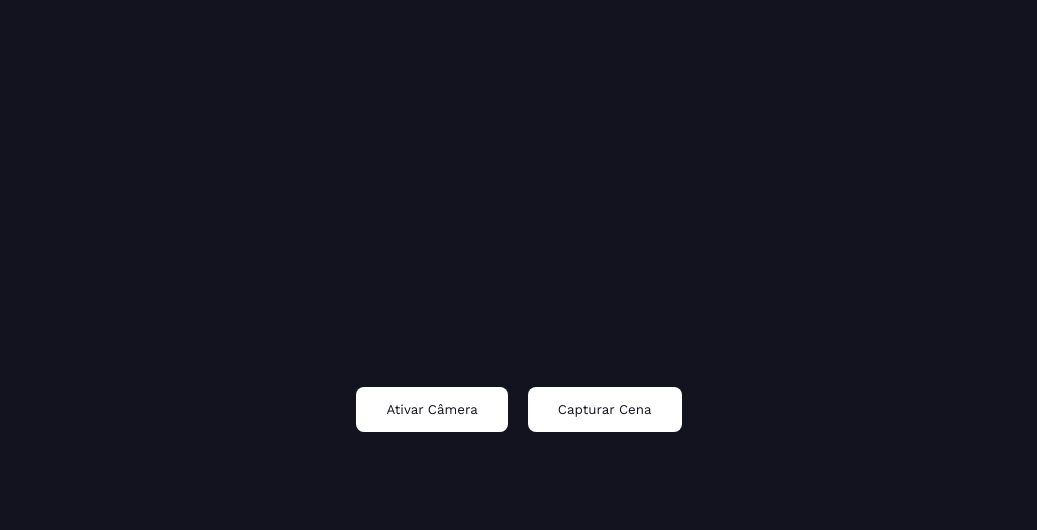
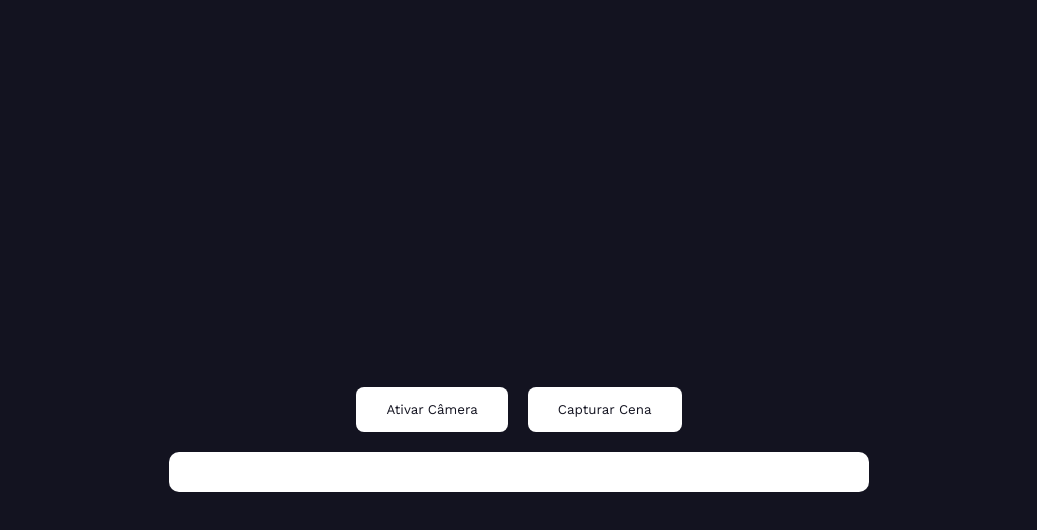
Before and after one commit to YaSiunte/sprint2-web, a plain HTML site: page index.html in a window 1280 px wide. Shown: the part 640-1170 px from the top of the page, without its empty margins (121-1158 px from the left). Before the commit the page ends 1142 px from the top, so only its background shows below. Drawn offline with nearby package versions, Linux system fonts and the light colour scheme.

Commit message:
style: Estilizando barra de resultados

```diff
--- a/style.css
+++ b/style.css
@@ -72,3 +72,12 @@ button:hover{
     background-color:#196297;
     color:#fff;
 }
+
+#resultado{
+    width:100%;
+    max-width:700px;
+    background:white;
+    padding:20px;
+    border-radius:10px;
+    font-size:18px;
+}
```
